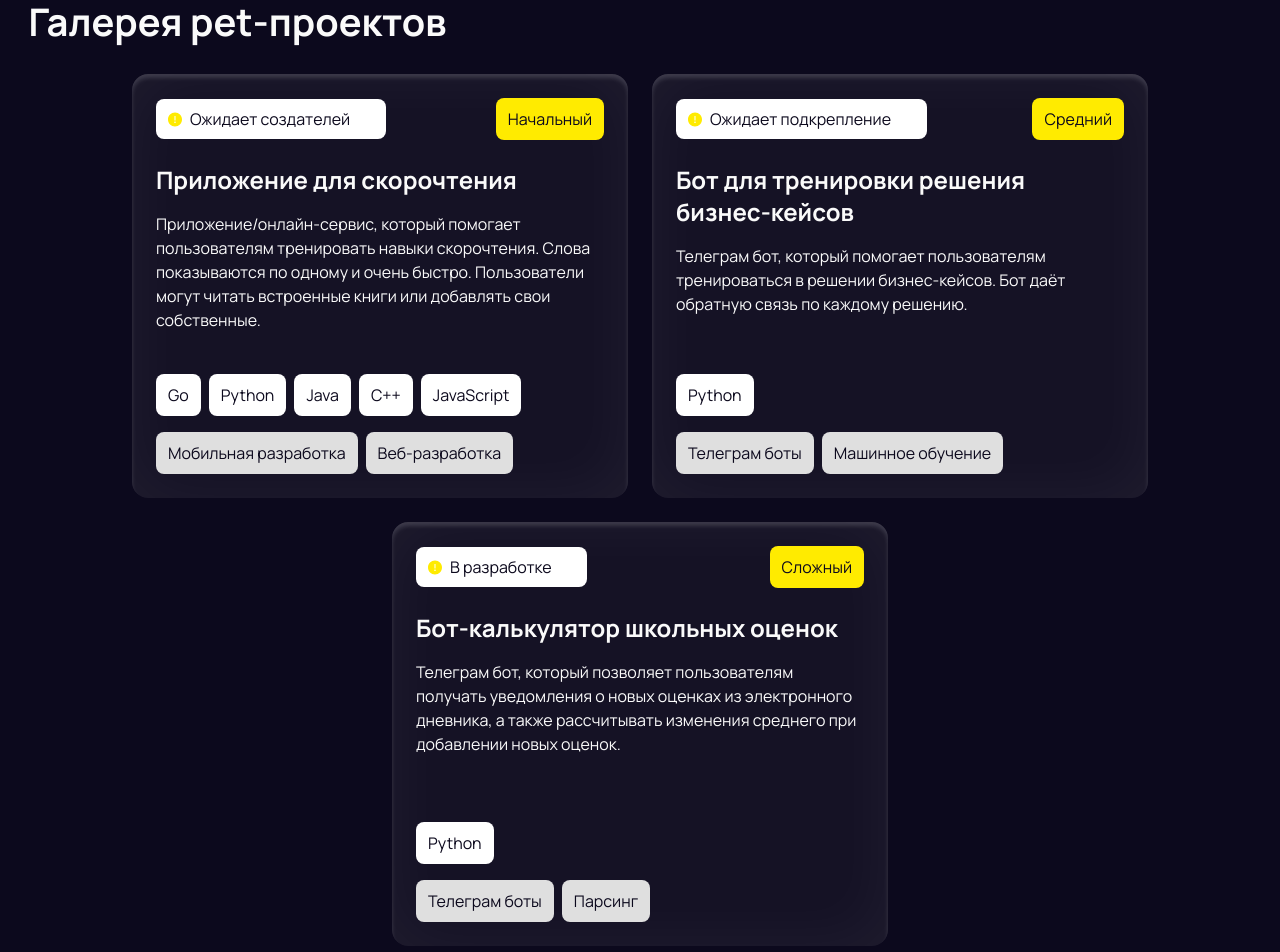
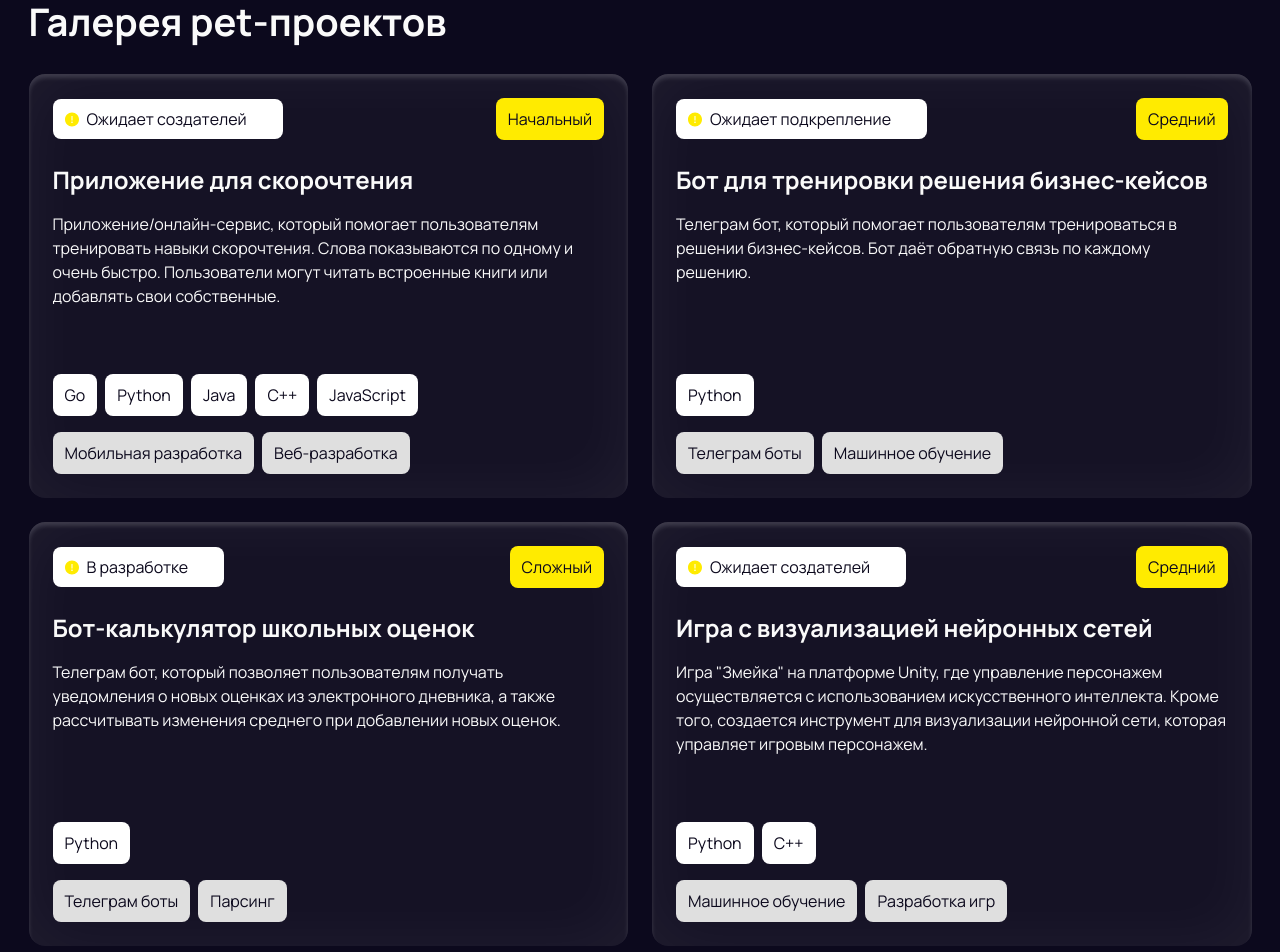
Before and after one commit to Pet-Plat/Pet-Platform-Front, a React (Vite) app: page / in a window 1280 px wide. Shown: the top 952 px of the page. Built offline with nearby package versions, Linux system fonts and the light colour scheme.

Commit message:
feat: Update `PetProjectList` view on larger screens & fix bug with difficulty render

```diff
--- a/src/components/common/pet-project/PetProjectCard.tsx
+++ b/src/components/common/pet-project/PetProjectCard.tsx
@@ -4,17 +4,18 @@ import {cn} from "@/lib/utils.ts";
 
 
 interface PetProjectCardProps {
-    // className?: string;
+    className?: string;
     data: PetProjectCardDto;
 }
 
-const PetProjectCard: React.FC<PetProjectCardProps> = ({ data }) => (
+const PetProjectCard: React.FC<PetProjectCardProps> = ({ className, data }) => (
     <div className={cn(
         "flex flex-col justify-between",
         "bg-darkPurpleBlue rounded-2xl",
         "shadow-pet-project-card backdrop-blur-pet-project-card",
         "pl-4 pr-8 pt-4 pb-6 max-w-[335px]",
-        "md:p-6 md:min-w-124 md:min-h-106"
+        "md:p-6 md:min-w-124 md:min-h-106",
+        className,
     )}>
         {/** description */}
         <div className="flex flex-col mb-10">
@@ -37,13 +38,13 @@ const PetProjectCard: React.FC<PetProjectCardProps> = ({ data }) => (
         {/** languages & topics */}
         <div className="flex flex-col gap-4">
             <div className="flex flex-wrap gap-2">
-                {data.languages.map((language: string) => (
-                    <span className="bg-white px-3 py-[9px] rounded-lg text-darkblue text-center">{language}</span>
+                {data.languages.map((language: string, index: number) => (
+                    <span key={index} className="bg-white px-3 py-[9px] rounded-lg text-darkblue text-center">{language}</span>
                 ))}
             </div>
             <div className="hidden md:flex md:flex-wrap md:gap-2">
-                {data.topics.map((topic: string) => (
-                    <span className="bg-lightgray px-3 py-[9px] rounded-lg text-darkblue text-center">{topic}</span>
+                {data.topics.map((topic: string, index: number) => (
+                    <span key={index} className="bg-lightgray px-3 py-[9px] rounded-lg text-darkblue text-center">{topic}</span>
                 ))}
             </div>
         </div>
@@ -55,17 +56,20 @@ interface DifficultyDotsProps {
     difficulty: PetProjectDifficulty;
 }
 
-const Difficulty: React.FC<DifficultyDotsProps> = ({difficulty}) => (
+const Difficulty: React.FC<DifficultyDotsProps> = ({difficulty}) => {
+    return (
         <div>
             {/** difficulty dots for smaller screens */}
             <div className="flex gap-1 md:hidden">
             <span className={cn(
                 "block rounded-full w-2 h-2",
-                (difficulty == PetProjectDifficulty.EASY) ? "bg-yellow" : "bg-white",
+                "bg-yellow" /* every project is at least of EASY difficulty */,
             )}></span>
                 <span className={cn(
                     "block rounded-full w-2 h-2",
-                (difficulty == PetProjectDifficulty.MEDIUM) ? "bg-yellow" : "bg-white",
+                    ([PetProjectDifficulty.MEDIUM, PetProjectDifficulty.HARD].some(d => difficulty === d))
+                        ? "bg-yellow"
+                        : "bg-white",
                 )}></span>
                 <span className={cn(
                     "block rounded-full w-2 h-2",
@@ -83,6 +87,7 @@ const Difficulty: React.FC<DifficultyDotsProps> = ({difficulty}) => (
             </div>
         </div>
     )
+}
 
 function stateToString(state: PetProjectCardState): string {
     switch (state) {
--- a/src/components/common/pet-project/PetProjectList.tsx
+++ b/src/components/common/pet-project/PetProjectList.tsx
@@ -13,12 +13,12 @@ const PetProjectList: React.FC<PetProjectListProps> = ({ className, data }) => (
     <div className={cn(
         "container items-center overflow-auto flex flex-col gap-4",
         "md:gap-6 md:flex-row md:items-stretch",
-        "xl:flex-wrap xl:justify-center",
+        "xl:flex-wrap",
         className,
     )}>
         {
             data.map((project: PetProjectCardDto) => (
-                <PetProjectCard key={project.id} data={project}/>
+                <PetProjectCard className="xl:flex-1 xl:max-w-none" key={project.id} data={project}/>
             ))
         }
     </div>
--- a/src/components/landing/pet-projects/PetProjectsSection.tsx
+++ b/src/components/landing/pet-projects/PetProjectsSection.tsx
@@ -37,7 +37,16 @@ const PetProjectsSection: React.FC<PetProjectsSectionProps> = ({ className }) =>
             state: PetProjectCardState.IN_DEVELOPMENT,
             topics: ["Телеграм боты", "Парсинг"],
             languages: ["Python"],
-        }
+        },
+        {
+            id: 4,
+            name: "Игра с визуализацией нейронных сетей",
+            description: "Игра \"Змейка\" на платформе Unity, где управление персонажем осуществляется с использованием искусственного интеллекта. Кроме того, создается инструмент для визуализации нейронной сети, которая  управляет игровым персонажем.",
+            difficulty: PetProjectDifficulty.MEDIUM,
+            state: PetProjectCardState.AWAITING_CREATORS,
+            topics: ["Машинное обучение", "Разработка игр"],
+            languages: ["Python", "C++"],
+        },
     ]);
 
     return (
```
Lines whose indentation alone changed are shown as unchanged.
